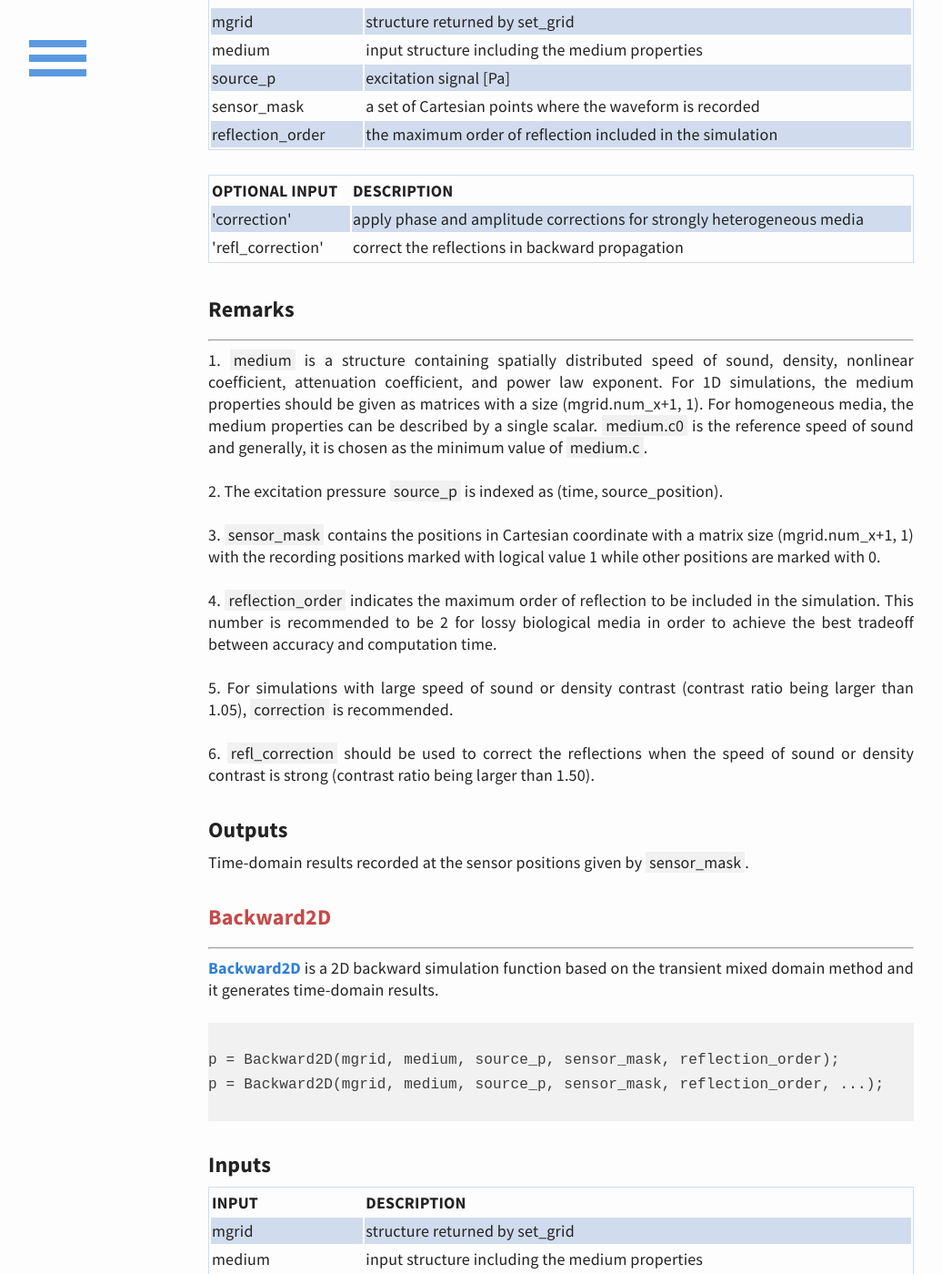
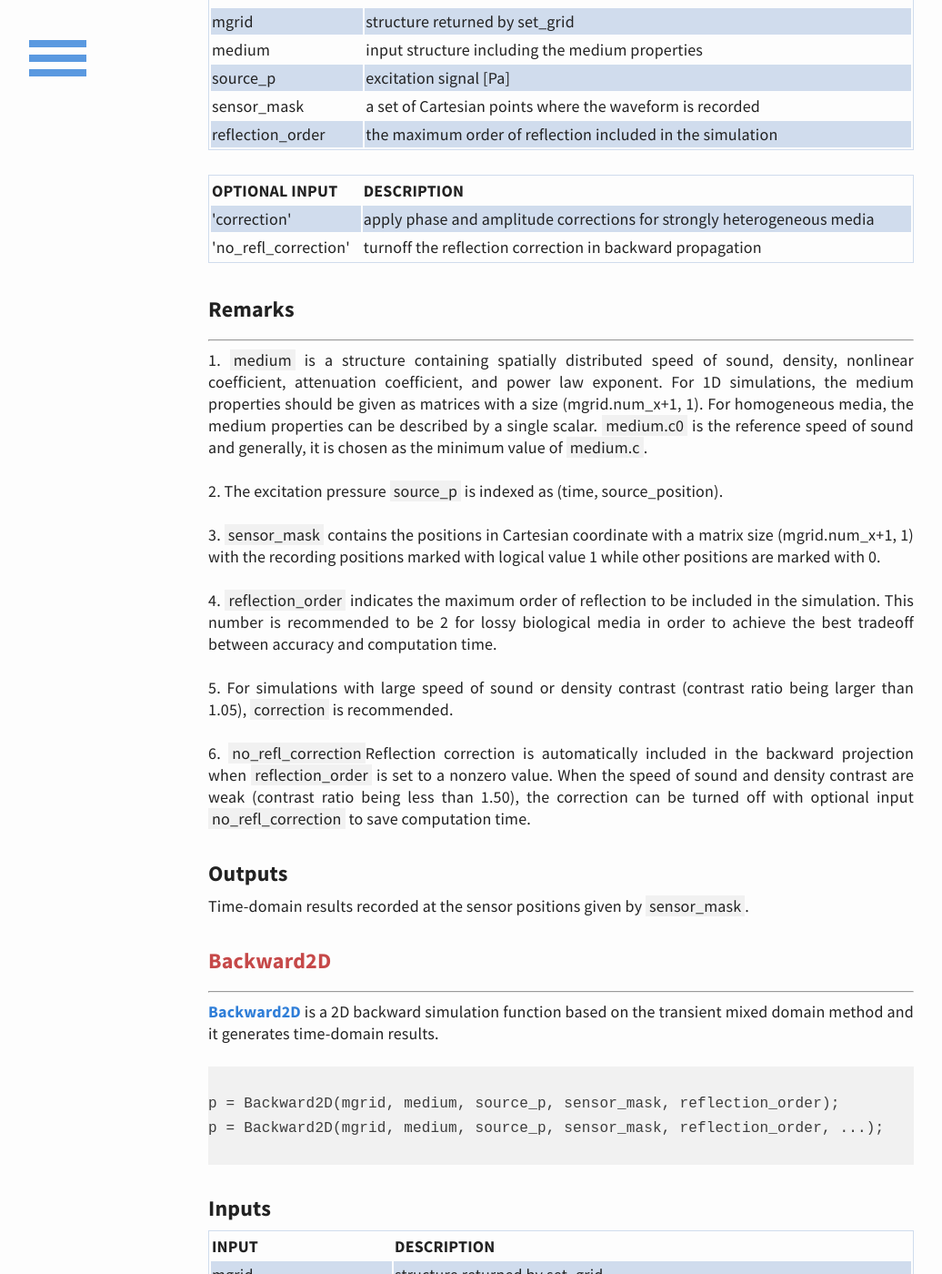
Before and after one commit to m-SOUND/mSOUND, a Jekyll site: the page built from function.html, in a window 1280 px wide and 1400 px high, scrolled down 12145 px. Shown: the whole window at 91% size, without its empty margins (23-1059 px from the left). Built offline with Jekyll 4.4.1, drawn with Linux system fonts in a browser that asks for light colours; some of the changed text lies outside the part shown.

Commit message:
Update function.html

```diff
--- a/function.html
+++ b/function.html
@@ -758,7 +758,7 @@ p = Backward1D(mgrid, medium, source_p, sensor_mask, reflection_order, ...);
    <td>'correction'</td><td>apply phase and amplitude corrections for strongly heterogeneous media</td>
   </tr>
   <tr>
-   <td>'refl_correction'</td><td>correct the reflections in backward propagation</td>
+   <td>'no_refl_correction'</td><td>turnoff the reflection correction in backward propagation</td>
   </tr>
  </table>
 
@@ -788,8 +788,11 @@ p = Backward1D(mgrid, medium, source_p, sensor_mask, reflection_order, ...);
  <br><br>5. For simulations with large speed of sound or density contrast (contrast ratio being larger than 1.05),
  <span style="background-color:#f1f1f1">correction</span> is recommended.
 
- <br><br>6. <span style="background-color:#f1f1f1">refl_correction</span> should be used to correct the reflections when
- the speed of sound or density contrast is strong (contrast ratio being larger than 1.50).
+ <br><br>6. <span style="background-color:#f1f1f1">no_refl_correction</span>Reflection correction is automatically included in the
+ backward projection when <span style="background-color:#f1f1f1">reflection_order</span> is set to a nonzero value. When the speed of
+ sound and density contrast are weak (contrast ratio being less than 1.50), the correction can be turned off with optional input
+<span style="background-color:#f1f1f1">no_refl_correction</span> to save computation time.
+
 </p>
 
 <h3>Outputs</h3>
@@ -826,7 +829,7 @@ p = Backward2D(mgrid, medium, source_p, sensor_mask, reflection_order, ...);
     <td>sensor_mask</td><td>a set of Cartesian points where the waveform is recorded</td>
   </tr>
     <tr>
-    <td>reflection_order</td><td>the maximum order of reflection included in the simulation</td>
+   <td>'no_refl_correction'</td><td>turnoff the reflection correction in backward propagation</td>
   </tr>
  </table>
 <br>
@@ -877,8 +880,10 @@ p = Backward2D(mgrid, medium, source_p, sensor_mask, reflection_order, ...);
  <br><br>5. For simulations with large speed of sound or density contrast (contrast ratio being larger than 1.05),
  <span style="background-color:#f1f1f1">correction</span> is recommended.
 
-  <br><br>6. <span style="background-color:#f1f1f1">refl_correction</span> should be used to correct the reflections when
- the speed of sound or density contrast is strong (contrast ratio being larger than 1.50).
+ <br><br>6. <span style="background-color:#f1f1f1">no_refl_correction</span>Reflection correction is automatically included in the
+ backward projection when <span style="background-color:#f1f1f1">reflection_order</span> is set to a nonzero value. When the speed of
+ sound and density contrast are weak (contrast ratio being less than 1.50), the correction can be turned off with optional input
+<span style="background-color:#f1f1f1">no_refl_correction</span> to save computation time.
 
  <br><br>7. By invoking <span style="background-color:#f1f1f1">NRL</span>, non-reflecting layers are added to the computational
  domain and would minimize the spatial aliasing error. If the non-reflecting layer is activated,
@@ -938,7 +943,7 @@ p = Backward3D(mgrid, medium, source_p, sensor_mask, reflection_order, ...);
     <td>'correction'</td><td>apply phase and amplitude corrections for strongly heterogeneous media</td>
   </tr>
    <tr>
-   <td>'refl_correction'</td><td>correct the reflections in backward propagation</td>
+  <td>'no_refl_correction'</td><td>turnoff the reflection correction in backward propagation</td>
   </tr>
    <tr>
 <td>'NRL'</td><td>apply the non-reflecting layerr</td>
@@ -977,8 +982,10 @@ p = Backward3D(mgrid, medium, source_p, sensor_mask, reflection_order, ...);
  <br><br>5. For simulations with large speed of sound or density contrast (contrast ratio being larger than 1.05),
  <span style="background-color:#f1f1f1">correction</span> is recommended.
 
-  <br><br>6. <span style="background-color:#f1f1f1">refl_correction</span> should be used to correct the reflections when
- the speed of sound or density contrast is strong (contrast ratio being larger than 1.50).
+ <br><br>6. <span style="background-color:#f1f1f1">no_refl_correction</span>Reflection correction is automatically included in the
+ backward projection when <span style="background-color:#f1f1f1">reflection_order</span> is set to a nonzero value. When the speed of
+ sound and density contrast are weak (contrast ratio being less than 1.50), the correction can be turned off with optional input
+<span style="background-color:#f1f1f1">no_refl_correction</span> to save computation time.
 
  <br><br>7. By invoking <span style="background-color:#f1f1f1">NRL</span>, non-reflecting layers are added to the computational
  domain and would minimize the spatial aliasing error. If the non-reflecting layer is activated,
@@ -1040,7 +1047,7 @@ p = Backward2D_fund(mgrid, medium, source_p, omega_c, reflection_order...);
     <td>'correction'</td><td>apply phase and amplitude corrections for strongly heterogeneous media</td>
   </tr>
    <tr>
-   <td>'refl_correction'</td><td>correct the reflections in backward propagation</td>
+<td>'no_refl_correction'</td><td>turnoff the reflection correction in backward propagation</td>
   </tr>
    <tr>
   <td>'NRL'</td><td>apply the non-reflecting layerr</td>
@@ -1072,8 +1079,10 @@ p = Backward2D_fund(mgrid, medium, source_p, omega_c, reflection_order...);
  <br><br>4. For simulations with large speed of sound or density contrast (contrast ratio being larger than 1.05),
  <span style="background-color:#f1f1f1">correction</span> is recommended.
 
-  <br><br>5. <span style="background-color:#f1f1f1">refl_correction</span> should be used to correct the reflections when
- the speed of sound or density contrast is strong (contrast ratio being larger than 1.50).
+ <br><br>5. <span style="background-color:#f1f1f1">no_refl_correction</span>Reflection correction is automatically included in the
+ backward projection when <span style="background-color:#f1f1f1">reflection_order</span> is set to a nonzero value. When the speed of
+ sound and density contrast are weak (contrast ratio being less than 1.50), the correction can be turned off with optional input
+<span style="background-color:#f1f1f1">no_refl_correction</span> to save computation time.
 
  <br><br>6. By invoking <span style="background-color:#f1f1f1">NRL</span>, non-reflecting layers are added to the computational
  domain and would minimize the spatial aliasing error. If the non-reflecting layer is activated,
@@ -1132,7 +1141,7 @@ p = Backward3D_fund(mgrid, medium, source_p, omega_c, reflection_order, ...);
 <td>'correction'</td><td>apply phase and amplitude corrections for strongly heterogeneous media</td>
 </tr>
   <tr>
-  <td>'refl_correction'</td><td>correct the reflections in backward propagation</td>
+ <td>'no_refl_correction'</td><td>turnoff the reflection correction in backward propagation</td>
   </tr>
   <tr>
 <td>'NRL'</td><td>apply the non-reflecting layer</td>
@@ -1163,9 +1172,10 @@ p = Backward3D_fund(mgrid, medium, source_p, omega_c, reflection_order, ...);
  <br><br>4. For simulations with large speed of sound or density contrast (contrast ratio being larger than 1.05),
  <span style="background-color:#f1f1f1">correction</span> is recommended.
 
-  <br><br>5. <span style="background-color:#f1f1f1">refl_correction</span> should be used to correct the reflections when
- the speed of sound or density contrast is strong (contrast ratio being larger than 1.50).
-
+ <br><br>6. <span style="background-color:#f1f1f1">no_refl_correction</span>Reflection correction is automatically included in the
+ backward projection when <span style="background-color:#f1f1f1">reflection_order</span> is set to a nonzero value. When the speed of
+ sound and density contrast are weak (contrast ratio being less than 1.50), the correction can be turned off with optional input
+<span style="background-color:#f1f1f1">no_refl_correction</span> to save computation time.
 
  <br><br>6. By invoking <span style="background-color:#f1f1f1">NRL</span>, non-reflecting layers are added to the computational
  domain and would minimize the spatial aliasing error. If the non-reflecting layer is activated,
```
